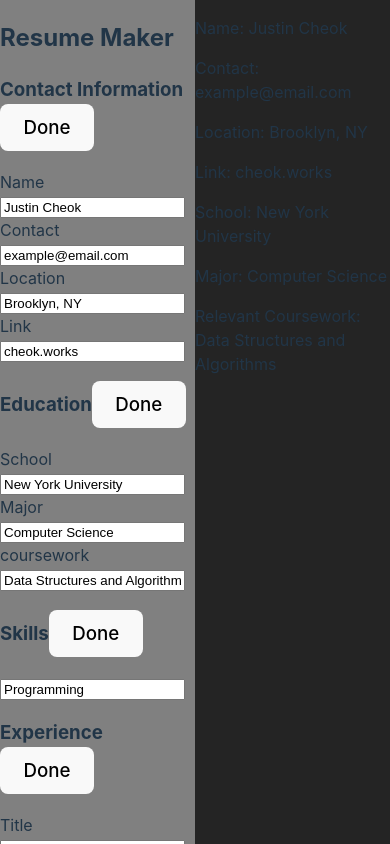
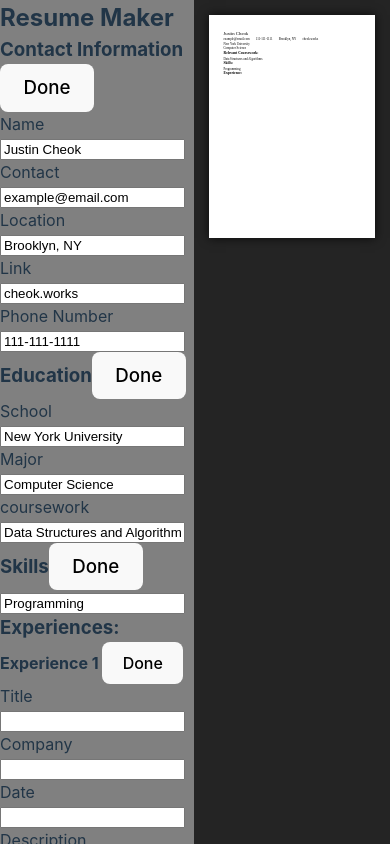
Before and after one commit to Galaxeo/cv-application, a React (Vite) app: page / in a window 390 px wide. Both pictures are taken after a click on the button "Add". Shown: the top 844 px of the page. Built offline with nearby package versions, Linux system fonts and the light colour scheme.

Commit message:
feat: start styling paper, added phone num

```diff
--- a/src/App.css
+++ b/src/App.css
@@ -1,17 +1,29 @@
+* {
+  margin: 0px;
+}
+:root {
+  --a3-width: calc(29.7cm / 2.54 * 96); /* A3 width in pixels */
+  --a3-height: calc(42cm / 2.54 * 96); /* A3 height in pixels */
+}
+html, body, #app, #app>div, #root{
+  height: 100%;
+  width: 100%
+}
+
 .layout {
-  height: 100vh;
-  width: 100vw;
+  height: 100%;
+  width: 100%;
   background-color: rgb(36, 36, 36);
   display: grid;
   grid-template-columns: 1fr 1fr;
 }
 
 .form {
-  height: 100vh;
+  height: 100%;
   background-color: grey;
 }
 .preview {
-  height: 100vh;
+  height: 100%;
   background-color: rgb(36, 36, 36);
 }
 .formCont {
@@ -33,3 +45,28 @@
 .largeText {
   height: 150px;
 }
+.preview {
+  font-family: "Times New Roman";
+  margin: 15px;
+  margin-bottom: 0px;
+}
+.paper {
+  background-color: white;
+  width: calc(35vw);
+  height: calc(35vw * 1.414);
+  padding: 15px;
+  box-shadow: 0px 0px 10px 0px rgba(0,0,0,0.75);
+  color: black;
+  font-size: calc(30vw * 0.0264);
+}
+.paper strong {
+  font-size: calc(30vw * 0.0312);
+}
+.displayName {
+  font-size: calc(30vw * 0.0408);
+}
+/*Style contact info further */
+.contactInfo{
+  display: flex;
+  gap: calc(30vw * 0.0264 * 2);
+}
--- a/src/App.jsx
+++ b/src/App.jsx
@@ -11,20 +11,12 @@ import Skills from "./components/Skills";
 import Experience from "./components/Experience";
 import { v4 as uuidv4 } from "uuid";
 
-// TODO:
-// need a button that can generate a component and a display component when clicked
-
-// have the button, now need to create the function that generates those components. This function will likely be a part of the app.jsx, as we need to generate these components in the parent component
-
-// in order to generate components, we can use a state variable that contains a list of the components that we want to generate, which gets passed into a .map function to generate all the components we want. then, we have the add component function, that creates the new component and then calls the setter function. in order to ensure that we don't overlap keys, we can ensure that the key being used for that component is generated with the name of that component in mind (e.g. key={categoryName} or something)
-
-// now to remove these components, we can filter that component by looking for the key out of the list of components that we want to generate so that we can re-render the DOM.
-
-// within a experience component, we want to have the title, company, date, and description
+// TODO: Now to format and display the text itself
 
 function App() {
   const [fullName, setFullName] = useState("Justin Cheok");
   const [location, setLocation] = useState("Brooklyn, NY");
+  const [phoneNum, setPhoneNum] = useState("111-111-1111");
   const [contact, setContact] = useState("example@email.com");
   const [link, setLink] = useState("cheok.works");
   const [schoolName, setSchool] = useState("New York University");
@@ -43,6 +35,9 @@ function App() {
   const changeLocation = (e) => {
     setLocation(e.target.value);
   };
+  const changePhoneNum = (e) => {
+    setPhoneNum(e.target.value);
+  };
   const changeLink = (e) => {
     setLink(e.target.value);
   };
@@ -58,7 +53,6 @@ function App() {
   const changeSkills = (e) => {
     setSkills(e.target.value);
   };
-  // Also stores the array of data?
   const addExperience = (e) => {
     if (experience.length == 4) {
       alert("Max 4 experiences!");
@@ -98,6 +92,11 @@ function App() {
             link={link}
             changeLink={changeLink}
           ></Contact>
+          <InputComponent
+            label="Phone Number"
+            inputValue={phoneNum}
+            onInputChange={changePhoneNum}
+          ></InputComponent>
           <Education
             school={schoolName}
             changeSchool={changeSchool}
@@ -107,7 +106,7 @@ function App() {
             changeCoursework={changeCoursework}
           ></Education>
           <Skills skills={skills} changeSkills={changeSkills}></Skills>
-          {/* Goal right now is to be able to store the data of each experience in an array*/}
+          <h3>Experiences: </h3>
           {experience.map((exp, index) => {
             console.log(experience[index]);
             return (
@@ -126,30 +125,73 @@ function App() {
           <button onClick={removeExperience}>Remove</button>
         </div>
         <div className="preview">
-          <div className="header">
+          <div className="paper">
             <DisplayComponent
               type="Name"
               inputValue={fullName}
             ></DisplayComponent>
+            {/* RIGHT HERE, style contact info  */}
+            <div className="contactInfo">
               <DisplayComponent
                 type="Contact"
                 inputValue={contact}
               ></DisplayComponent>
               <DisplayComponent
+                type="Phone"
+                inputValue={phoneNum}
+              ></DisplayComponent>
+              <DisplayComponent
                 type="Location"
                 inputValue={location}
               ></DisplayComponent>
-            <DisplayComponent type="Link" inputValue={link}></DisplayComponent>
+              <DisplayComponent
+                type="Link"
+                inputValue={link}
+              ></DisplayComponent>
             </div>
             <DisplayComponent
               type="School"
               inputValue={schoolName}
             ></DisplayComponent>
-          <DisplayComponent type="Major" inputValue={major}></DisplayComponent>
+            <DisplayComponent
+              type="Major"
+              inputValue={major}
+            ></DisplayComponent>
+            <strong>Relevant Coursework: </strong>
             <DisplayComponent
               type="Relevant Coursework"
               inputValue={coursework}
             ></DisplayComponent>
+            <strong>Skills:</strong>
+            <DisplayComponent
+              type="Skills"
+              inputValue={skills}
+            ></DisplayComponent>
+            <strong>Experience:</strong>
+            {experience.map((exp, index) => {
+              console.log(experience[index]);
+              return (
+                <div>
+                  <DisplayComponent
+                    type="Title"
+                    inputValue={experience[index].Title}
+                  ></DisplayComponent>
+                  <DisplayComponent
+                    type="Company"
+                    inputValue={experience[index].Company}
+                  ></DisplayComponent>
+                  <DisplayComponent
+                    type="Date"
+                    inputValue={experience[index].Date}
+                  ></DisplayComponent>
+                  <DisplayComponent
+                    type="Description"
+                    inputValue={experience[index].Description}
+                  ></DisplayComponent>
+                </div>
+              );
+            })}
+          </div>
         </div>
       </div>
     </>
--- a/src/components/Experience.jsx
+++ b/src/components/Experience.jsx
@@ -13,9 +13,10 @@ function Experience({ title, company, date, description, index, changeData }) {
     console.log(title);
     return (
       <>
-        <h3>
-          Experience<Edit status={display} func={changeDisplay}></Edit>
-        </h3>
+        <h4>
+          Experience {index + 1}{" "}
+          <Edit status={display} func={changeDisplay}></Edit>
+        </h4>
         <InputComponent
           inputValue={title}
           onInputChange={(e) => changeData(index, "Title", e.target.value)}
--- a/src/components/Io.jsx
+++ b/src/components/Io.jsx
@@ -33,10 +33,8 @@ const InputComponent = ({
 // Display component
 const DisplayComponent = ({ type, inputValue }) => {
   return (
-    <div>
-      <p>
-        {type}: {inputValue}
-      </p>
+    <div className={"display" + type}>
+      <p>{inputValue}</p>
     </div>
   );
 };
```
Lines whose indentation alone changed are shown as unchanged.
